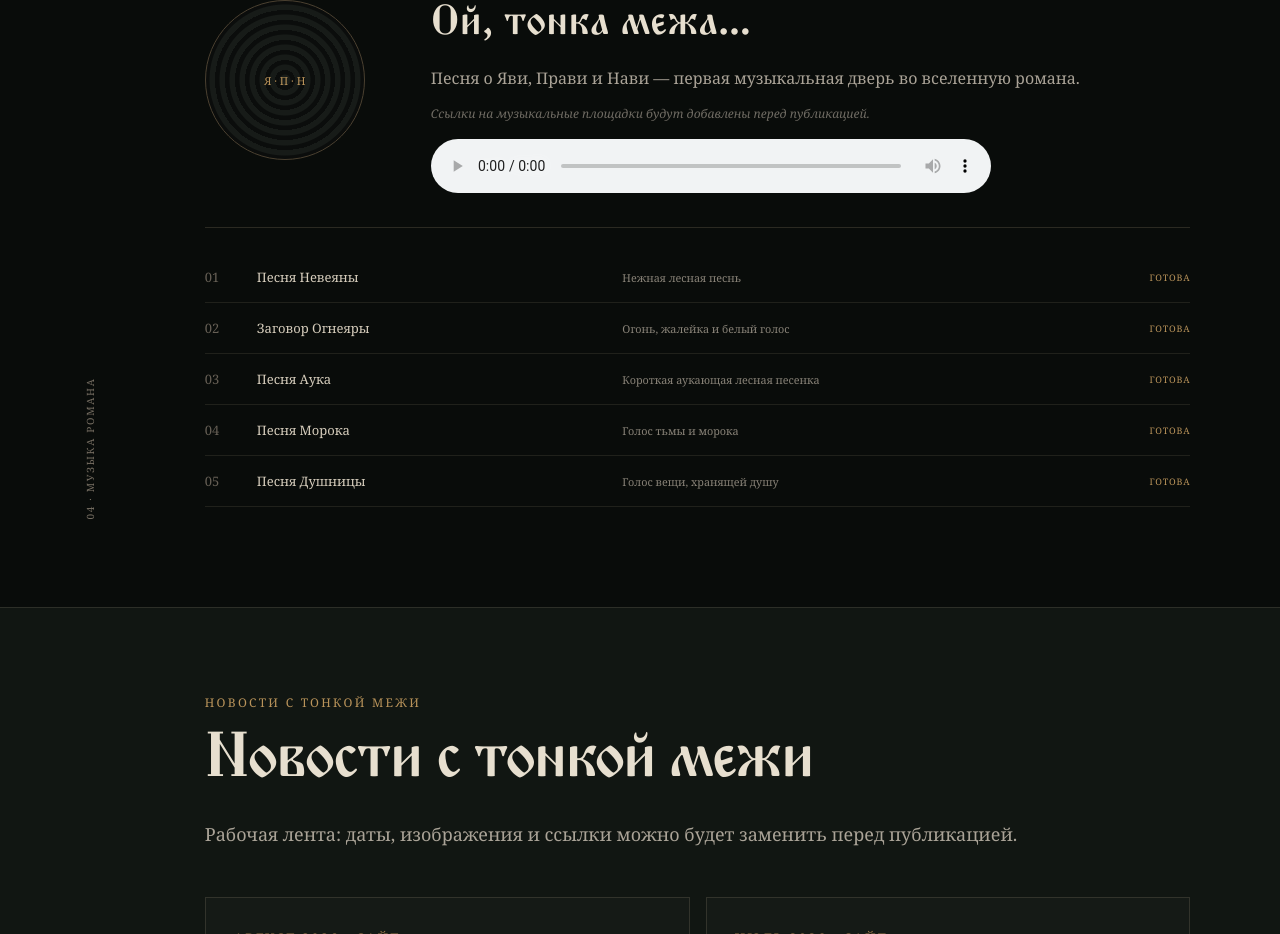
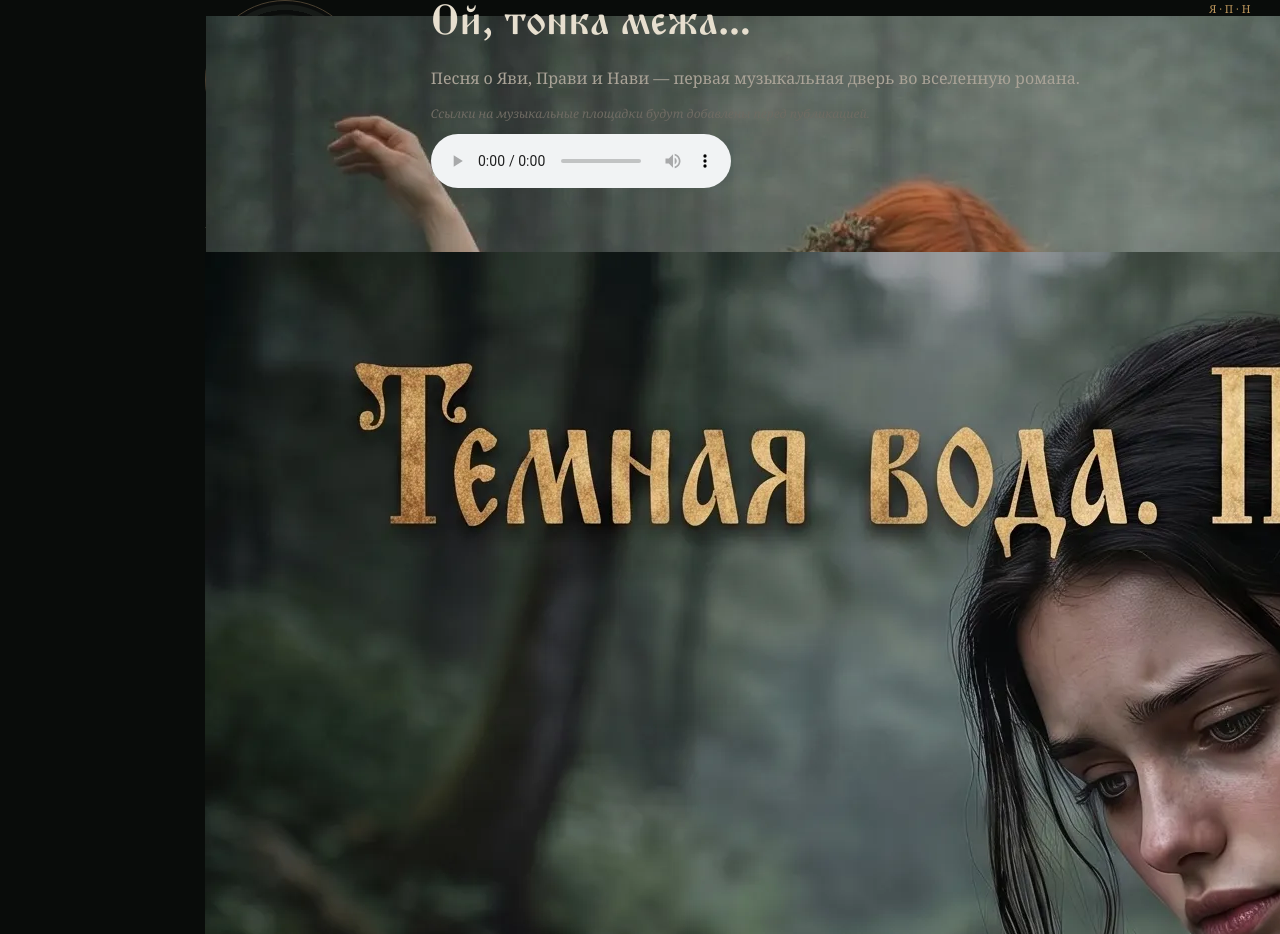
Before and after one commit to solnce2970-cell/tam-gde-umiraet-yav, a Next.js app: page / in a window 1280 px wide. Shown: the part 6089-7023 px from the top of the page. Built offline with nearby package versions, Linux system fonts and the light colour scheme.

Commit message:
Add uploaded music covers and players

```diff
--- a/app/MusicPlayerPortal.tsx
+++ b/app/MusicPlayerPortal.tsx
@@ -3,58 +3,91 @@
 import { useEffect, useState } from "react";
 import { createPortal } from "react-dom";
 
-const uploadedTracks = [
-  { number: "01", title: "Песня Невеяны", note: "Нежная лесная песнь" },
-  { number: "02", title: "Заговор Огнеяры", note: "Огонь, жалейка и белый голос" },
-  { number: "03", title: "Песня Аука", note: "Короткая аукающая лесная песенка" },
-  { number: "04", title: "Песня Морока", note: "Голос тьмы и морока" },
-  { number: "05", title: "Песня Душницы", note: "Голос вещи, хранящей душу" },
+type Track = {
+  id: string;
+  title: string;
+  note: string;
+  src: string;
+  cover: string;
+};
+
+const mainTrack: Track = {
+  id: "oy-tonka-mezha",
+  title: "Ой, тонка межа…",
+  note: "Песня о Яви, Прави и Нави",
+  src: "/music/tracks/oy-tonka-mezha.mp3",
+  cover: "/music/covers/oy-tonka-mezha.webp",
+};
+
+const tracks: Track[] = [
+  { id: "neveyana", title: "Песня Невеяны", note: "Нежная лесная песнь", src: "/music/tracks/neveyana.mp3", cover: "/music/covers/neveyana.webp" },
+  { id: "ogneyara", title: "Заговор Огнеяры", note: "Огонь, жалейка и белый голос", src: "/music/tracks/ogneyara.mp3", cover: "/music/covers/ogneyara.webp" },
+  { id: "auk", title: "Песня Аука", note: "Короткая аукающая лесная песенка", src: "/music/tracks/auk.mp3", cover: "/music/covers/auk.webp" },
+  { id: "morok", title: "Песня Морока", note: "Песня Морока", src: "/music/tracks/morok.mp3", cover: "/music/covers/morok.webp" },
+  { id: "dushnitsa", title: "Песня Душницы", note: "Песня Душницы", src: "/music/tracks/dushnitsa.mp3", cover: "/music/covers/dushnitsa.webp" },
 ];
 
+function TrackPlayer({ track }: { track: Track }) {
+  return (
+    <audio
+      controls
+      preload="metadata"
+      aria-label={track.title}
+      onPlay={(event) => {
+        document.querySelectorAll<HTMLAudioElement>("#music audio").forEach((audio) => {
+          if (audio !== event.currentTarget && !audio.paused) audio.pause();
+        });
+      }}
+    >
+      <source src={track.src} type="audio/mpeg" />
+      Ваш браузер не поддерживает воспроизведение аудио.
+    </audio>
+  );
+}
+
 export default function MusicPlayerPortal() {
-  const [playerTarget, setPlayerTarget] = useState<Element | null>(null);
+  const [heroTarget, setHeroTarget] = useState<Element | null>(null);
+  const [coverTarget, setCoverTarget] = useState<Element | null>(null);
   const [listTarget, setListTarget] = useState<Element | null>(null);
 
   useEffect(() => {
-    setPlayerTarget(document.querySelector("#music .trackHero > div:last-child"));
-
+    const hero = document.querySelector("#music .trackHero > div:last-child");
+    const cover = document.querySelector("#music .vinyl");
     const list = document.querySelector("#music .trackList");
+    setHeroTarget(hero);
+    setCoverTarget(cover);
     if (list) {
       list.replaceChildren();
       setListTarget(list);
     }
   }, []);
 
-  if (!playerTarget) return null;
+  if (!heroTarget) return null;
 
   return (
     <>
+      {coverTarget && createPortal(
+        <img className="musicHeroCover" src={mainTrack.cover} alt={`Обложка: ${mainTrack.title}`} />,
+        coverTarget,
+      )}
       {createPortal(
-        <div style={{ marginTop: "1.1rem", maxWidth: "560px" }}>
-          <audio
-            controls
-            preload="metadata"
-            aria-label="Ой, тонка межа"
-            style={{ width: "100%", display: "block" }}
-          >
-            <source src="/music/tracks/oy-tonka-mezha.mp3" type="audio/mpeg" />
-            Ваш браузер не поддерживает воспроизведение аудио.
-          </audio>
+        <div className="musicHeroPlayer"><TrackPlayer track={mainTrack} /></div>,
+        heroTarget,
+      )}
+      {listTarget && createPortal(
+        <div className="musicTrackGrid">
+          {tracks.map((track) => (
+            <article className="musicTrackCard" key={track.id}>
+              <img className="musicTrackCover" src={track.cover} alt={`Обложка: ${track.title}`} />
+              <div className="musicTrackInfo">
+                <small>Песня из мира романа</small>
+                <h3>{track.title}</h3>
+                <p>{track.note}</p>
+                <TrackPlayer track={track} />
+              </div>
+            </article>
+          ))}
         </div>,
-        playerTarget,
-      )}
-
-      {listTarget && createPortal(
-        <>
-          {uploadedTracks.map((track) => (
-            <span key={track.number}>
-              <i>{track.number}</i>
-              <b>{track.title}</b>
-              <small>{track.note}</small>
-              <em>Готова</em>
-            </span>
-          ))}
-        </>,
         listTarget,
       )}
     </>
```
